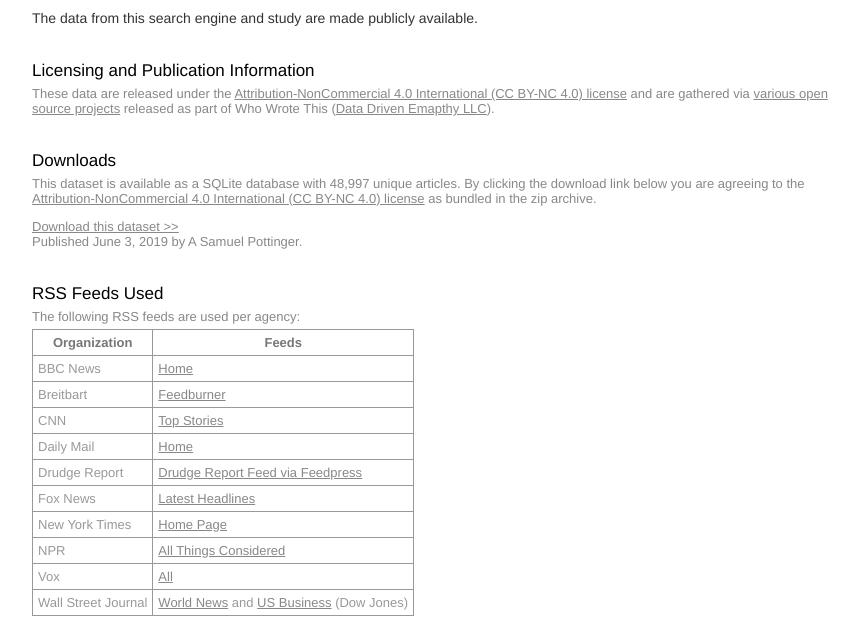
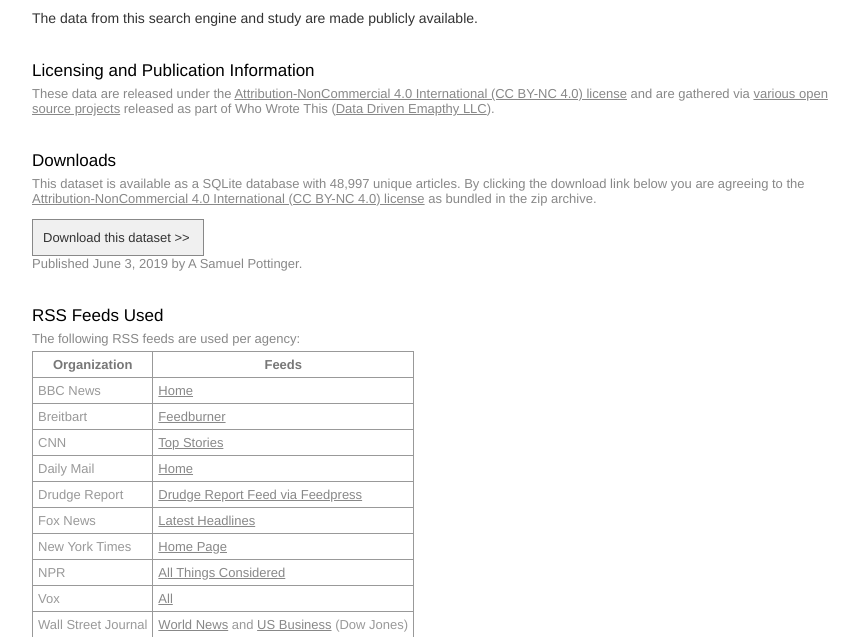
Before and after one commit to datadrivenempathy/who-wrote-this-server, a Python web app: template templates/data.html in a window 1280 px wide. Shown: the part 91-728 px from the top of the page, without its empty margins (208-1067 px from the left). Run offline with Jinja, Linux system fonts and the light colour scheme; the template is opened without the code that fills it, so the values that code supplies are empty.

Commit message:
Minor style edits.

```diff
--- a/static/css/base.css
+++ b/static/css/base.css
@@ -36,6 +36,24 @@ table, th {
 
 table, td {
     color: #999;
+}
+
+.box {
+    background: #F0F0F0;
+    border: 1px solid #888;
+    padding: 10px;
+    width: 150px;
+    color: #333 !important;
+}
+
+.box a {
+    color: #333 !important;
+    text-decoration: none !important;
+}
+
+.box a:hover {
+    color: #333 !important;
+    text-decoration: underline !important;
 }
 
 .footer {
--- a/templates/data.html
+++ b/templates/data.html
@@ -16,7 +16,8 @@
         <div class="contents">
             This dataset is available as a SQLite database with 48,997 unique articles. By clicking the download link below you are agreeing to the <a href="https://creativecommons.org/licenses/by-nc/4.0/">Attribution-NonCommercial 4.0 International (CC BY-NC 4.0) license</a> as bundled in the zip archive.
             <p>
-                <a href="/download">Download this dataset >></a><br>Published June 3, 2019 by A Samuel Pottinger.
+                <div class="box"><a href="/download">Download this dataset >></a></div>
+                <div>Published June 3, 2019 by A Samuel Pottinger.</div>
             </p>
         </div>
     </div>
```
